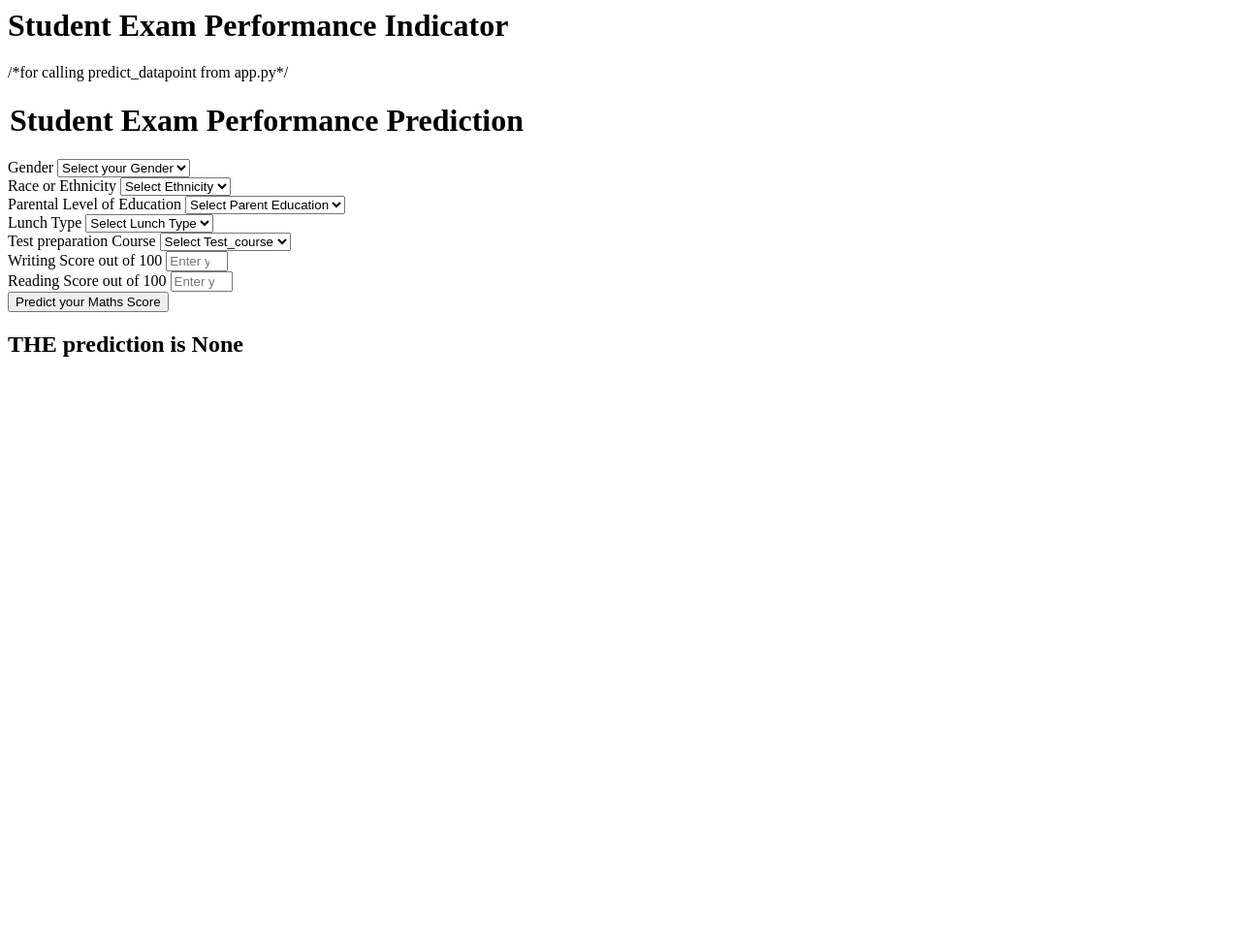
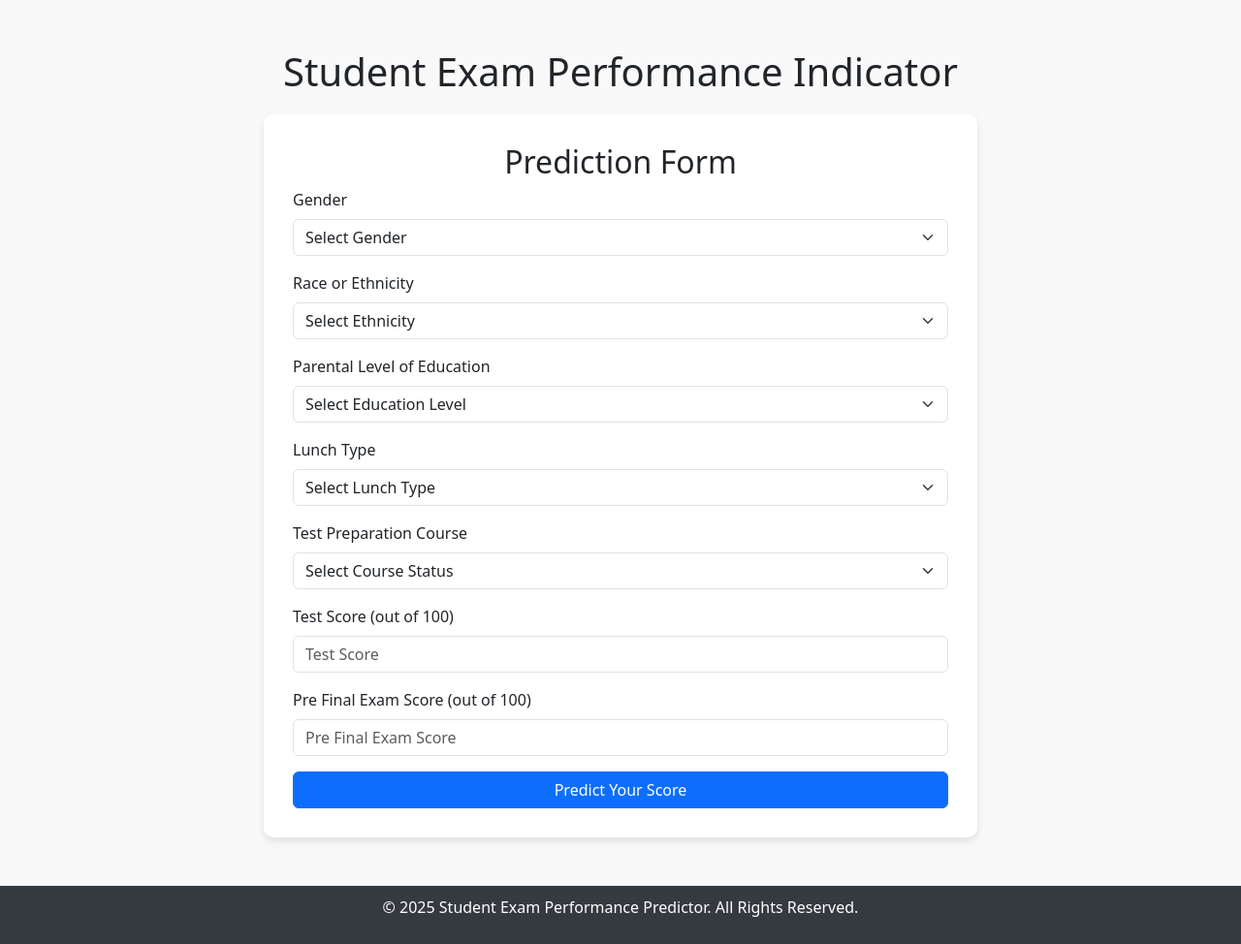
Before and after one commit to vaibhav-pandya/studentperformanceprediction, a Flask app: page / in a window 1280 px wide. Shown: the whole page at 97% size. Before the commit the page ends 368 px from the top, so only its background shows below. Run offline with Flask 3, Linux system fonts and the light colour scheme.

Commit message:
Student Performance

```diff
--- a/templates/home.html
+++ b/templates/home.html
@@ -1,111 +1,126 @@
-<html>
+<!DOCTYPE html>
+<html lang="en">
+<head>
+    <meta charset="UTF-8">
+    <meta name="viewport" content="width=device-width, initial-scale=1.0">
+    <title>Student Exam Performance Predictor</title>
+    <!-- Bootstrap CSS -->
+    <link href="https://cdn.jsdelivr.net/npm/bootstrap@5.3.0-alpha3/dist/css/bootstrap.min.css" rel="stylesheet">
+    <style>
+        body {
+            background-color: #f9f9f9;
+        }
+
+        .container {
+            margin-top: 50px;
+        }
+
+        .form-container {
+            background: #ffffff;
+            padding: 30px;
+            border-radius: 10px;
+            box-shadow: 0px 4px 8px rgba(0, 0, 0, 0.1);
+        }
+
+        h1 {
+            text-align: center;
+            margin-bottom: 20px;
+        }
+
+        .btn-primary {
+            width: 100%;
+        }
+
+        footer {
+            margin-top: 50px;
+            background: #343a40;
+            color: #ffffff;
+            padding: 10px 0;
+            text-align: center;
+        }
+    </style>
+</head>
+
 <body>
-    <div class="login">
+    <div class="container">
         <h1>Student Exam Performance Indicator</h1>
-
-       <form action="{{ url_for('predict_datapoint')}}" method="post"> /*for calling predict_datapoint from app.py*/
-        <h1>
-            <legend>Student Exam Performance Prediction</legend>
-        </h1>
+        <div class="row justify-content-center">
+            <div class="col-md-8">
+                <div class="form-container">
+                    <form action="{{ url_for('predict_datapoint') }}" method="POST">
+                        <h2 class="text-center">Prediction Form</h2>
                         <div class="mb-3">
                             <label class="form-label">Gender</label>
-            <select class="form-control" name="gender" placeholder="Enter you Gender" required>
-                <option class="placeholder" selected disabled value="">Select your Gender</option>
-                <option value="male">
-                    Male
-                </option>
-                <option value="female">
-                    Female
-                </option>
+                            <select class="form-select" name="gender" required>
+                                <option selected disabled value="">Select Gender</option>
+                                <option value="male">Male</option>
+                                <option value="female">Female</option>
                             </select>
                         </div>
                         <div class="mb-3">
                             <label class="form-label">Race or Ethnicity</label>
-            <select class="form-control" name="ethnicity" placeholder="Enter you ethnicity" required>
-                <option class="placeholder" selected disabled value="">Select Ethnicity</option>
-                <option value="group A">
-                    Group A
-                </option>
-                <option value="group B">
-                    Group B
-                </option>
-                <option value="group C">
-                    Group C
-                </option>
-                <option value="group D">
-                    Group D
-                </option>
-                <option value="group E">
-                    Group E
-                </option>
+                            <select class="form-select" name="ethnicity" required>
+                                <option selected disabled value="">Select Ethnicity</option>
+                                <option value="group A">Group A</option>
+                                <option value="group B">Group B</option>
+                                <option value="group C">Group C</option>
+                                <option value="group D">Group D</option>
+                                <option value="group E">Group E</option>
                             </select>
                         </div>
                         <div class="mb-3">
                             <label class="form-label">Parental Level of Education</label>
-            <select class="form-control" name="parental_level_of_education"
-                placeholder="Enter you Parent Education" required>
-                <option class="placeholder" selected disabled value="">Select Parent Education</option>
-                <option value="associate's degree">
-                    associate's degree
-                </option>
-                <option value="bachelor's degree">
-                    bachelor's degree
-                </option>
-                <option value="high school">
-                    high school
-                </option>
-                <option value="master's degree">
-                    master's degree
-                </option>
-                <option value="some college">
-                    some college
-                </option>
-                <option value="some high school">
-                    some high school
-                </option>
+                            <select class="form-select" name="parental_level_of_education" required>
+                                <option selected disabled value="">Select Education Level</option>
+                                <option value="associate's degree">Associate's Degree</option>
+                                <option value="bachelor's degree">Bachelor's Degree</option>
+                                <option value="high school">High School</option>
+                                <option value="master's degree">Master's Degree</option>
+                                <option value="some college">Some College</option>
+                                <option value="some high school">Some High School</option>
                             </select>
                         </div>
                         <div class="mb-3">
                             <label class="form-label">Lunch Type</label>
-            <select class="form-control" name="lunch" placeholder="Enter you Lunch" required>
-                <option class="placeholder" selected disabled value="">Select Lunch Type</option>
-                <option value="free/reduced">
-                    free/reduced
-                </option>
-                <option value="standard">
-                    standard
-                </option>
+                            <select class="form-select" name="lunch" required>
+                                <option selected disabled value="">Select Lunch Type</option>
+                                <option value="free/reduced">Free/Reduced</option>
+                                <option value="standard">Standard</option>
                             </select>
                         </div>
                         <div class="mb-3">
-            <label class="form-label">Test preparation Course</label>
-            <select class="form-control" name="test_preparation_course" placeholder="Enter you Course"
-                required>
-                <option class="placeholder" selected disabled value="">Select Test_course</option>
-                <option value="none">
-                    None
-                </option>
-                <option value="completed">
-                    Completed
-                </option>
+                            <label class="form-label">Test Preparation Course</label>
+                            <select class="form-select" name="test_preparation_course" required>
+                                <option selected disabled value="">Select Course Status</option>
+                                <option value="none">None</option>
+                                <option value="completed">Completed</option>
                             </select>
                         </div>
                         <div class="mb-3">
-            <label class="form-label">Writing Score out of 100</label>
-            <input class="form-control" type="number" name="reading_score"
-                placeholder="Enter your Reading score" min='0' max='100' />
+                            <label class="form-label">Test Score (out of 100)</label>
+                            <input class="form-control" type="number" name="reading_score" placeholder="Test Score" min="0" max="100" required>
                         </div>
                         <div class="mb-3">
-            <label class="form-label">Reading Score out of 100</label>
-            <input class="form-control" type="number" name="writing_score"
-                placeholder="Enter your Reading Score" min='0' max='100' />
+                            <label class="form-label">Pre Final Exam Score (out of 100)</label>
+                            <input class="form-control" type="number" name="writing_score" placeholder="Pre Final Exam Score" min="0" max="100" required>
                         </div>
-        <div class="mb-3">
-            <input class="btn btn-primary" type="submit" value="Predict your Maths Score" required />
+                        <button type="submit" class="btn btn-primary">Predict Your Score</button>
+                    </form>
+
+                    {% if results %}
+                    <div class="alert alert-success mt-4 text-center">
+                        <strong>Prediction Result:</strong> Your predicted score is <strong>{{ results }}</strong>
                     </div>
-    </form>
-    <h2>
-       THE  prediction is {{results}}
-    </h2>
-   <body>
+                    {% endif %}
+                </div>
+            </div>
+        </div>
+    </div>
+    <footer>
+        <p>© 2025 Student Exam Performance Predictor. All Rights Reserved.</p>
+    </footer>
+    <!-- Bootstrap Bundle with Popper -->
+    <script src="https://cdn.jsdelivr.net/npm/bootstrap@5.3.0-alpha3/dist/js/bootstrap.bundle.min.js"></script>
+</body>
+
 </html>
```
Lines whose indentation alone changed are shown as unchanged.
